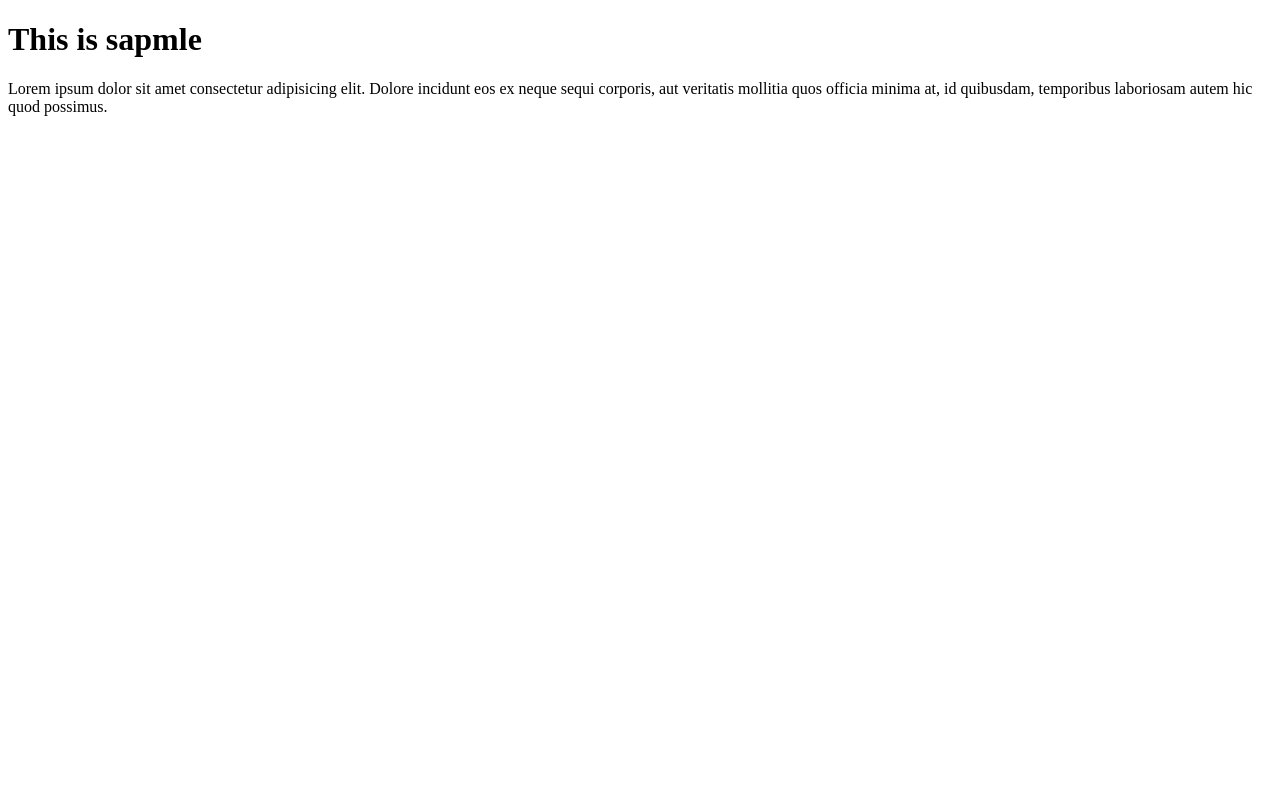
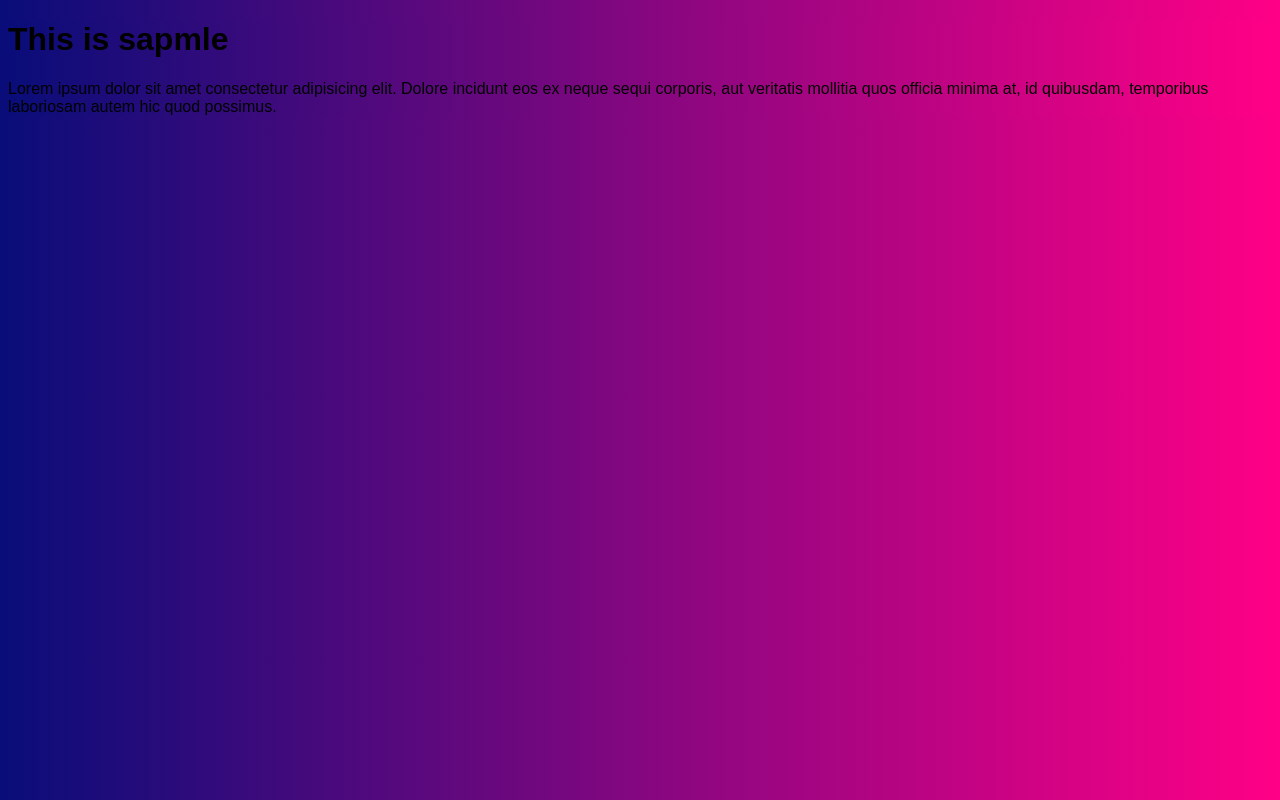
Before and after one commit to qamruzzamankhan771/qamruzzaman.io, a plain HTML site: page index.html in a window 1280 px wide. Drawn offline with Linux system fonts and the light colour scheme.

Commit message:
style changes

```diff
--- a/index.html
+++ b/index.html
@@ -5,6 +5,8 @@
     <meta http-equiv="X-UA-Compatible" content="IE=edge" />
     <meta name="viewport" content="width=device-width, initial-scale=1.0" />
     <title>qkstudio</title>
+
+    <link rel="stylesheet" href="style.css" />
   </head>
   <body>
     <h1>This is sapmle</h1>
--- a/style.css
+++ b/style.css
@@ -1,9 +1,5 @@
 * {
-  background: rgb(0, 46, 73);
+    background: rgb(9,13,121);
+    background: linear-gradient(90deg, rgba(9,13,121,1) 0%, rgba(255,0,134,1) 100%);
+    font-family: Arial, Helvetica, sans-serif;
 }
-p {
-  color: rgb(207, 156, 255);
-}
-h1 {
-  color: cornflowerblue;
-}
```
